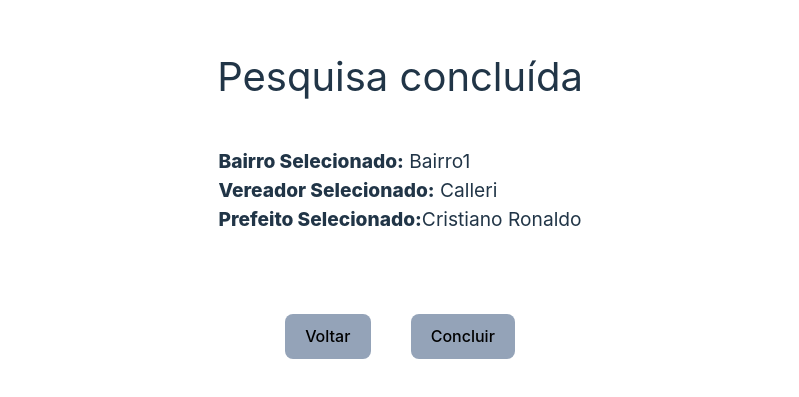
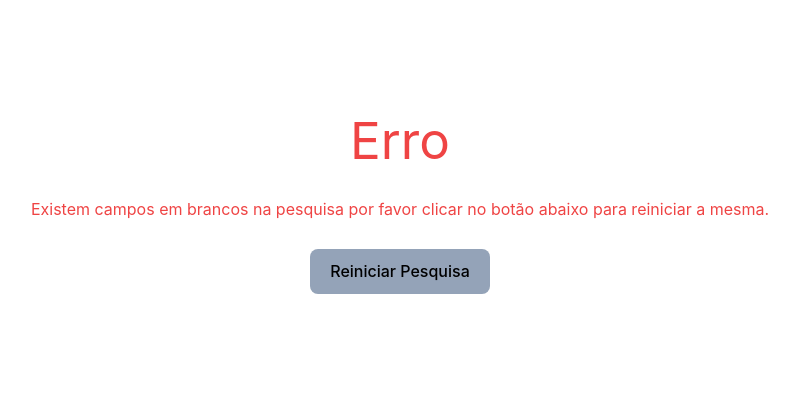
Before and after one commit to jonas-nb/pesquisa, a React (Vite) app: page /end-quest in a window 1280 px wide. Shown: the part 197-594 px from the top of the page, without its empty margins (240-1039 px from the left). Built offline with nearby package versions, Linux system fonts and the light colour scheme; what @radix-ui/themes would draw is missing.

Commit message:
concluido versão 0.0.1

```diff
--- a/src/Components/Cadastro/CadastroVereador.jsx
+++ b/src/Components/Cadastro/CadastroVereador.jsx
@@ -29,7 +29,7 @@
       if (respostaSistema) {
         // Adicionar um documento à coleção 'Vereadores'
         await addDoc(collection(db, "ListaVereadores"), {
-          endereco: vereadorNome,
+          nome: vereadorNome,
         });
 
         // Limpar o campo depois de enviar
--- a/src/Components/Questionário/ContextQuest.jsx
+++ b/src/Components/Questionário/ContextQuest.jsx
@@ -3,9 +3,9 @@
 export const Mycontext = createContext();
 
 export const ProviderQuest = ({ children }) => {
-  const [bairro, setBairro] = useState("Bairro1");
-  const [vereador, setVereador] = useState("Calleri");
-  const [prefeito, setPrefeito] = useState("Cristiano Ronaldo");
+  const [bairro, setBairro] = useState("");
+  const [vereador, setVereador] = useState("");
+  const [prefeito, setPrefeito] = useState("");
 
   //console para ver
   console.log(bairro, vereador, prefeito);
--- a/src/Components/Questionário/EndQuest.jsx
+++ b/src/Components/Questionário/EndQuest.jsx
@@ -1,4 +1,4 @@
-import React, { useContext } from "react";
+import React, { useContext, useState, useEffect } from "react";
 import { Mycontext } from "./ContextQuest";
 import { Link, useNavigate } from "react-router-dom";
 import { initializeApp } from "firebase/app";
@@ -16,7 +16,18 @@
 
 const EndQuest = () => {
   const { prefeito, bairro, vereador } = useContext(Mycontext);
+  let [endState, setEndState] = useState(true);
   const navigate = useNavigate();
+
+  useEffect(() => {
+    if (bairro === "" || vereador === "" || prefeito === "") {
+      setEndState(false);
+    } else {
+      setEndState(true);
+    }
+  }, [bairro, vereador, prefeito]); // Dependências do useEffect
+
+  console.log(endState);
 
   const saveDataCache = () => {
     const dataToSave = { prefeito, bairro, vereador };
@@ -49,18 +60,24 @@
 
   return (
     <div className="flex flex-col items-center justify-center gap-10">
-      <p className="text-[2.5rem] text-center">Pesquisa concluída</p>
-      <ul className="text-[1.2rem]">
+      <div>
+        {endState === true ? (
+          <div className="flex flex-col items-center ">
+            <p className="text-[1.5rem] text-center font-bold p-1 mt-12">
+              Pesquisa concluída com sucesso!
+            </p>
+            <ul className="text-[1.2rem] list-disc">
               <li>
-          <span className="font-extrabold">Bairro Selecionado:</span> {bairro}
+                <div className="font-medium mt-5">Logradouro Selecionado</div>
+                <div className="font-extrabold">{bairro}</div>
               </li>
               <li>
-          <span className="font-extrabold">Vereador Selecionado:</span>{" "}
-          {vereador}
+                <div className="font-medium">Vereador Selecionado</div>
+                <div className="font-extrabold">{vereador}</div>
               </li>
               <li>
-          <span className="font-extrabold">Prefeito Selecionado:</span>
-          {prefeito}
+                <div className="font-medium">Prefeito Selecionado</div>
+                <div className="font-extrabold">{prefeito}</div>
               </li>
             </ul>
             <div className="flex justify-center gap-10 mt-10">
@@ -81,6 +98,22 @@
               </button>
             </div>
           </div>
+        ) : (
+          <div className="flex flex-col justify-center items-center p-3 text-center text-red-500">
+            <h1>Erro</h1>
+            <p className="m-7">
+              Existem campos em brancos na pesquisa por favor clicar no botão
+              abaixo para reiniciar a mesma.
+            </p>
+            <Link to="/">
+              <button className="border hover:border hover:border-black text-black bg-slate-400">
+                Reiniciar Pesquisa
+              </button>
+            </Link>
+          </div>
+        )}
+      </div>
+    </div>
   );
 };
 
--- a/src/Components/Questionário/HomeQuest.jsx
+++ b/src/Components/Questionário/HomeQuest.jsx
@@ -2,7 +2,7 @@
 import { Link } from "react-router-dom";
 const HomeQuest = () => {
   return (
-    <div className="flex flex-col items-center justify-around">
+    <div className="flex flex-col items-center justify-center gap-20">
       <div>
         <h1 className="text-center text-[2.2rem] text-zinc-600 uppercase">
           Pesquisa Eleitoral 2024
--- a/src/Components/Questionário/PrefeitoQuest.jsx
+++ b/src/Components/Questionário/PrefeitoQuest.jsx
@@ -1,14 +1,48 @@
-import React, { useContext } from "react";
+import React, { useContext, useEffect, useState } from "react";
 import { Link } from "react-router-dom";
+import { FormControl, InputLabel, MenuItem, Select } from "@mui/material";
 import { Mycontext } from "./ContextQuest";
-import { FormControl, InputLabel, MenuItem, Select } from "@mui/material";
+import { initializeApp } from "firebase/app";
+import { collection, getDocs, getFirestore } from "firebase/firestore";
+
+// Inicializando Firebase
+const firebaseApp = initializeApp({
+  apiKey: "AIzaSyDlVCzk3svmRDS0MrKnsrvvPcYn4jQ_tjk",
+  authDomain: "pesquisa-f6306.firebaseapp.com",
+  projectId: "pesquisa-f6306",
+});
+
+// Instanciando o Firestore
+const db = getFirestore(firebaseApp);
 
 const PrefeitoQuest = () => {
   const { prefeito, setPrefeito } = useContext(Mycontext);
+  const [prefeitos, setPrefeitos] = useState([]);
+
+  // Função para carregar dados dos prefeitos do Firestore
+  useEffect(() => {
+    const carregarPrefeitos = async () => {
+      try {
+        const querySnapshot = await getDocs(collection(db, "ListaPrefeito"));
+        const prefeitosData = querySnapshot.docs.map((doc) => ({
+          id: doc.id,
+          ...doc.data(),
+        }));
+        setPrefeitos(prefeitosData);
+      } catch (error) {
+        console.error("Erro ao carregar prefeitos:", error);
+      }
+    };
+
+    carregarPrefeitos();
+  }, [db]);
 
   const handleChange = (e) => {
     setPrefeito(e.target.value);
   };
+
+  const responsePrefeitos = prefeitos.map(({ nome }) => nome);
+  console.log(responsePrefeitos);
 
   return (
     <div className="flex flex-col items-center justify-center gap-10">
@@ -28,14 +62,16 @@
             },
           }}
         >
-          <MenuItem value="Cristiano Ronaldo">Cristiano Ronaldo</MenuItem>
-          <MenuItem value="Mbappe">Mbappe</MenuItem>
-          <MenuItem value="Messi">Messi</MenuItem>
+          {prefeitos.map((prefeito) => (
+            <MenuItem key={prefeito.id} value={prefeito.nome}>
+              {prefeito.nome}
+            </MenuItem>
+          ))}
         </Select>
       </FormControl>
       <Link to="/cadastro-prefeito">
         <button className="border hover:border hover:border-black text-black bg-slate-400">
-          Adcionar um prefeito
+          Adicionar um prefeito
         </button>
       </Link>
       <div className="flex justify-center gap-10 mt-10">
@@ -46,7 +82,7 @@
         </Link>
         <Link to="/end-quest">
           <button className="border hover:border hover:border-black text-black bg-slate-400">
-            Avança
+            Avançar
           </button>
         </Link>
       </div>
--- a/src/Components/Questionário/SetorialQuest.jsx
+++ b/src/Components/Questionário/SetorialQuest.jsx
@@ -71,10 +71,10 @@
   }, []);
 
   const responseEndereco = data.map(({ endereco }) => endereco);
-
+  console.log(responseEndereco);
   return (
     <div className="flex flex-col items-center justify-center gap-10">
-      <p className="text-[2.5rem] text-center">Selecionar um setor</p>
+      <p className="text-[2.5rem] text-center w-[80%]">Selecionar um setor</p>
       <FormControl fullWidth sx={{ maxWidth: 300 }}>
         <InputLabel id="setorial-select-label">Setor</InputLabel>
         <Select
@@ -82,6 +82,7 @@
           id="setorial-select"
           value={bairro}
           label="Setor"
+          required
           onChange={handleChange}
           sx={{
             backgroundColor: "#f0f0f0", // Cor de fundo do Select
--- a/src/Components/Questionário/VereadorQuest.jsx
+++ b/src/Components/Questionário/VereadorQuest.jsx
@@ -1,11 +1,43 @@
-import React, { useContext } from "react";
+import React, { useContext, useEffect, useState } from "react";
 import { Link } from "react-router-dom";
 import { FormControl, InputLabel, MenuItem, Select } from "@mui/material";
 import { Mycontext } from "./ContextQuest";
+import { initializeApp } from "firebase/app";
+import { collection, getDocs, getFirestore } from "firebase/firestore";
+
+// Inicializando Firebase
+const firebaseApp = initializeApp({
+  apiKey: "AIzaSyDlVCzk3svmRDS0MrKnsrvvPcYn4jQ_tjk",
+  authDomain: "pesquisa-f6306.firebaseapp.com",
+  projectId: "pesquisa-f6306",
+});
+// Instanciando o Firestore
+const db = getFirestore(firebaseApp);
 
 const VereadorQuest = () => {
   const { vereador, setVereador } = useContext(Mycontext);
+  const [vereadores, setVereadores] = useState([]);
 
+  // Função para carregar dados dos vereadores do Firestore
+  useEffect(() => {
+    const carregarVereadores = async () => {
+      try {
+        const querySnapshot = await getDocs(collection(db, "ListaVereadores"));
+        const vereadoresData = querySnapshot.docs.map((doc) => ({
+          id: doc.id,
+          ...doc.data(),
+        }));
+        setVereadores(vereadoresData);
+      } catch (error) {
+        console.error("Erro ao carregar vereadores:", error);
+      }
+    };
+
+    carregarVereadores();
+  }, [db]);
+
+  const responseVereador = vereadores.map(({ nome }) => nome);
+  console.log(responseVereador);
   const handleChange = (e) => {
     setVereador(e.target.value);
   };
@@ -28,14 +60,16 @@
             },
           }}
         >
-          <MenuItem value="Calleri">Calleri</MenuItem>
-          <MenuItem value="Gabigol">Gabigol</MenuItem>
-          <MenuItem value="Yure Alberto">Yure Alberto</MenuItem>
+          {vereadores.map((vereador) => (
+            <MenuItem key={vereador.id} value={vereador.nome}>
+              {vereador.nome}
+            </MenuItem>
+          ))}
         </Select>
       </FormControl>
       <Link to="/cadastro-vereador">
         <button className="border hover:border hover:border-black text-black bg-slate-400">
-          Adcionar um verador
+          Adicionar um vereador
         </button>
       </Link>
       <div className="flex justify-center gap-10 mt-10">
@@ -46,7 +80,7 @@
         </Link>
         <Link to="/prefeito-quest">
           <button className="border hover:border hover:border-black text-black bg-slate-400">
-            Avança
+            Avançar
           </button>
         </Link>
       </div>
```
Lines whose indentation alone changed are shown as unchanged.
